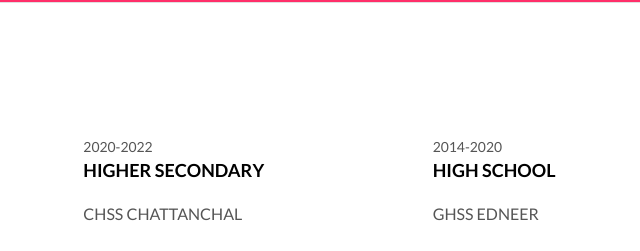
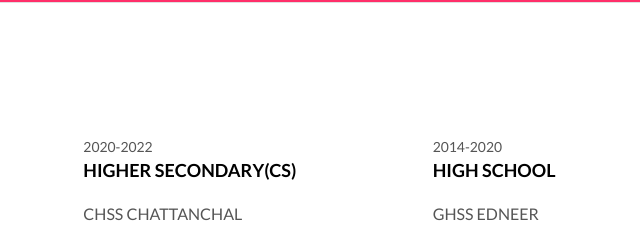
Before and after one commit to salihednr/personal, a plain HTML site: page index.html in a window 1280 px wide. Shown: the part 1812-2063 px from the top of the page, 397-1037 px from the left. Drawn offline with nearby package versions, Linux system fonts and the light colour scheme.

Commit message:
Update index.html

```diff
--- a/index.html
+++ b/index.html
@@ -138,7 +138,7 @@
               <div class="col-md-4">
                 <div class="education-experience">
                   <small class="date">2020-2022</small>
-                  <h3 class="h5 date-title">HIGHER SECONDARY</h3>
+                  <h3 class="h5 date-title">HIGHER SECONDARY(CS)</h3>
                   <p>CHSS CHATTANCHAL</p>
                 </div>
               </div>
```
